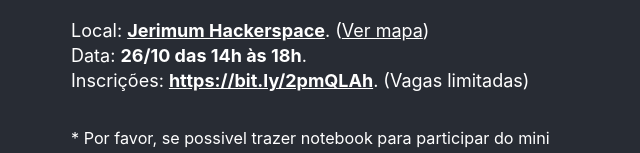
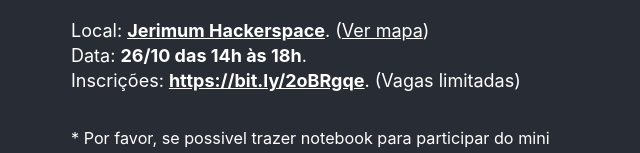
Before and after one commit to reactnatal/site, a React (Create React App) app: page / in a window 1280 px wide. Shown: the part 496-649 px from the top of the page, without its empty margins (319-959 px from the left). Built offline with nearby package versions, Linux system fonts and the light colour scheme.

Commit message:
Change sympla URL to docs URL

```diff
--- a/src/App.js
+++ b/src/App.js
@@ -43,11 +43,11 @@
             Inscrições:{" "}
             <strong>
               <a
-                href="https://bit.ly/2pmQLAh"
+                href="https://bit.ly/2oBRgqe"
                 target="_blank"
                 rel="noopener noreferrer"
               >
-                https://bit.ly/2pmQLAh
+                https://bit.ly/2oBRgqe
               </a>
             </strong>
             . (Vagas limitadas)
```
